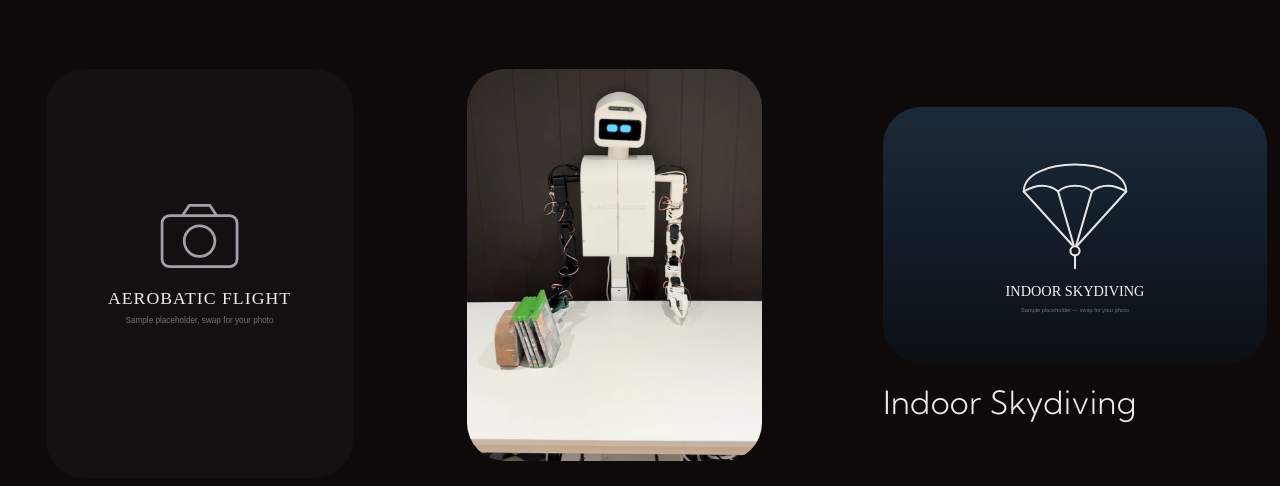
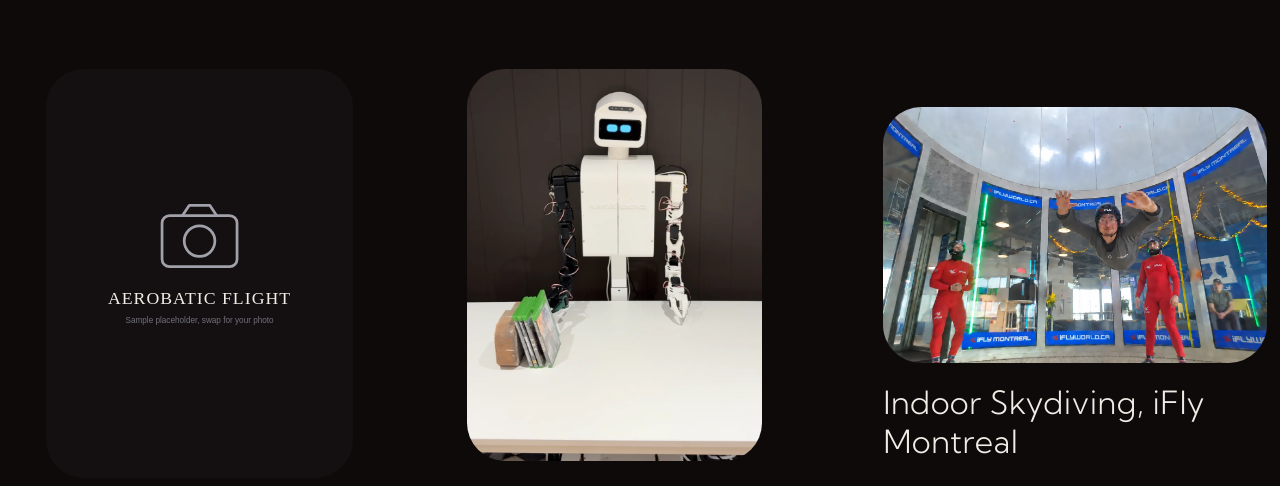
Before and after one commit to ammarjmahmood/ammarjmahmood.github.io, a Next.js app: page /beyond-engineering in a window 1280 px wide. Shown: the part 4497-4983 px from the top of the page. Built offline with nearby package versions, Linux system fonts and the light colour scheme; a web font is replaced by a local one.

Commit message:
Add iFly Montreal photo for indoor skydiving
Co-Authored-By: Claude Opus 5.5 <noreply@anthropic.com>

```diff
--- a/app/beyond-engineering/page.tsx
+++ b/app/beyond-engineering/page.tsx
@@ -15,7 +15,7 @@ export const metadata = {
 };
 
 // Order matters: slots cycle 3:4, 4:3, 3:4 / 3:4, 3:4, 3:2 (see .be-tile in globals.css).
-// *-placeholder.svg tiles are stand-ins until the real IIAS / scuba / indoor skydiving photos arrive.
+// *-placeholder.svg tiles are stand-ins until the real IIAS / scuba photos arrive.
 const gallery = [
     { src: '/gallery/zero-g-placeholder.svg', caption: 'Zero Gravity Flight', width: 1200, height: 1200 },
     { src: '/gallery/withDA20.webp', caption: 'Private Pilot', width: 1286, height: 1714, position: '50% 62%' },
@@ -28,7 +28,7 @@ const gallery = [
     { src: '/gallery/suborbital-sim-placeholder.svg', caption: 'Suborbital Spacecraft Simulator', width: 1200, height: 1200 },
     { src: '/gallery/aerobatic-placeholder.svg', caption: 'Aerobatic Flight', width: 1200, height: 1200 },
     { src: '/purpose-robotics-thumbnail.webp', caption: 'Purpose Robotics Humanoid', width: 862, height: 1200 },
-    { src: '/gallery/skydiving-placeholder.svg', caption: 'Indoor Skydiving', width: 1500, height: 1000 },
+    { src: '/gallery/ifly-montreal.webp', caption: 'Indoor Skydiving, iFly Montreal', width: 1672, height: 941 },
     { src: '/gallery/hypoxia-placeholder.svg', caption: 'Hypoxia Training', width: 1200, height: 1200 },
     { src: '/viam-hackathon-team.webp', caption: 'Viam Robot Hackathon', width: 1932, height: 2576, position: '50% 40%' },
     { src: '/gallery/iias-class-placeholder.svg', caption: 'IIAS AST 501 Class', width: 1200, height: 1200 },
```
Also changed, not shown: public/gallery/ifly-montreal.webp (added), public/gallery/skydiving-placeholder.svg (deleted).
